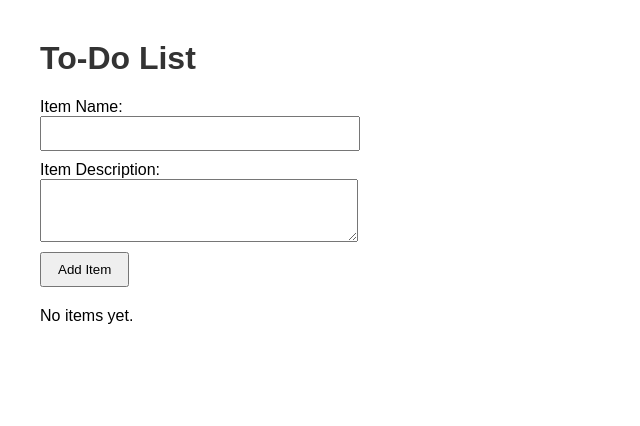
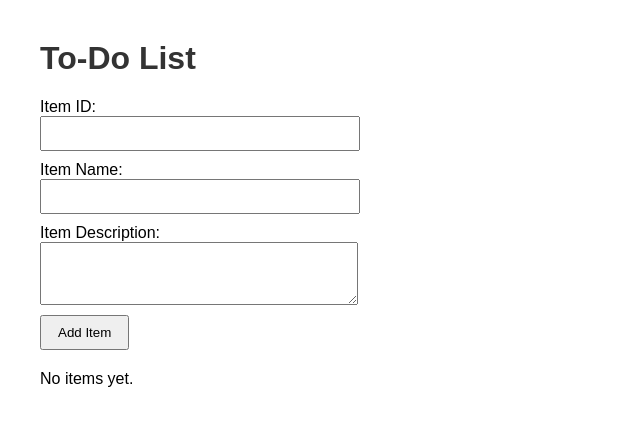
Before and after one commit to VinitKulkarni/4_git_task, a Flask app: page / in a window 1280 px wide. Shown: the top 426 px of the page, without its empty margins (0-640 px from the left). Run offline with Flask 3, Linux system fonts and the light colour scheme.

Commit message:
item_id is added

```diff
--- a/frontend/templates/index.html
+++ b/frontend/templates/index.html
@@ -34,6 +34,9 @@
 <body>
     <h1>To-Do List</h1>
     <form action="/submittodoitem" method="POST">
+        <label>Item ID:</label>
+        <input type="number" name="id" required>
+
         <label>Item Name:</label>
         <input type="text" name="name" required>
 
```
